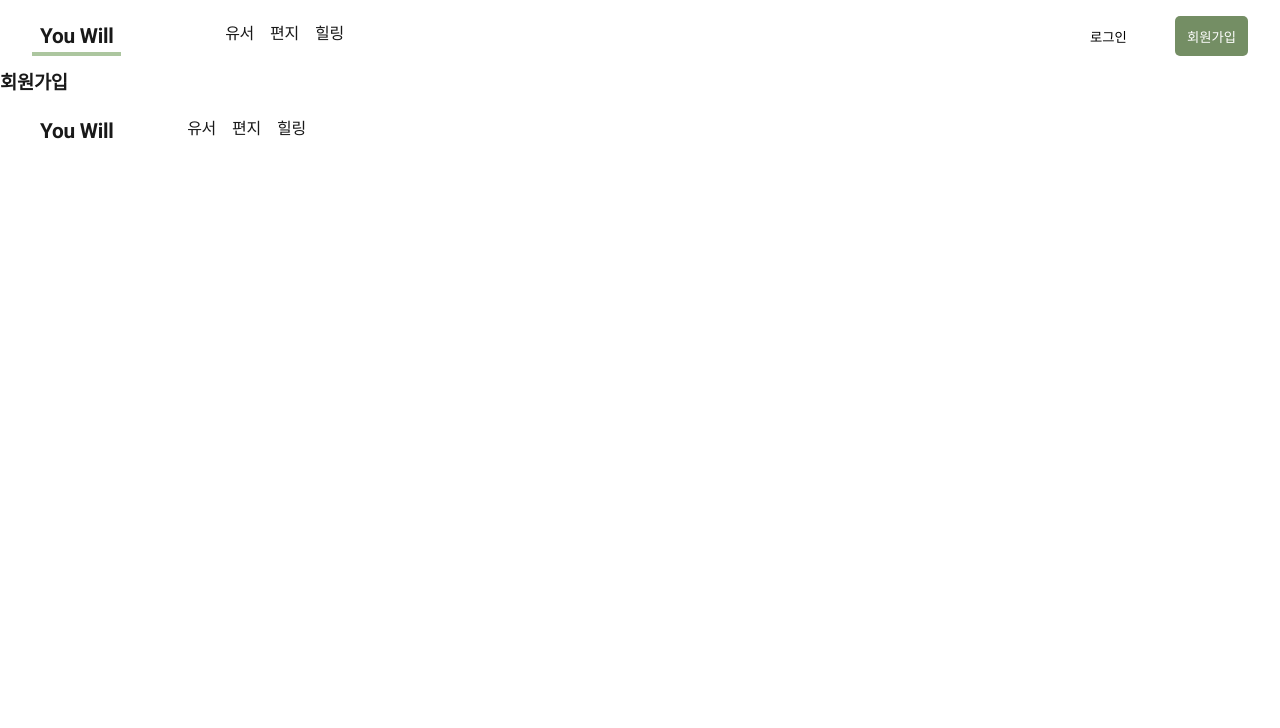
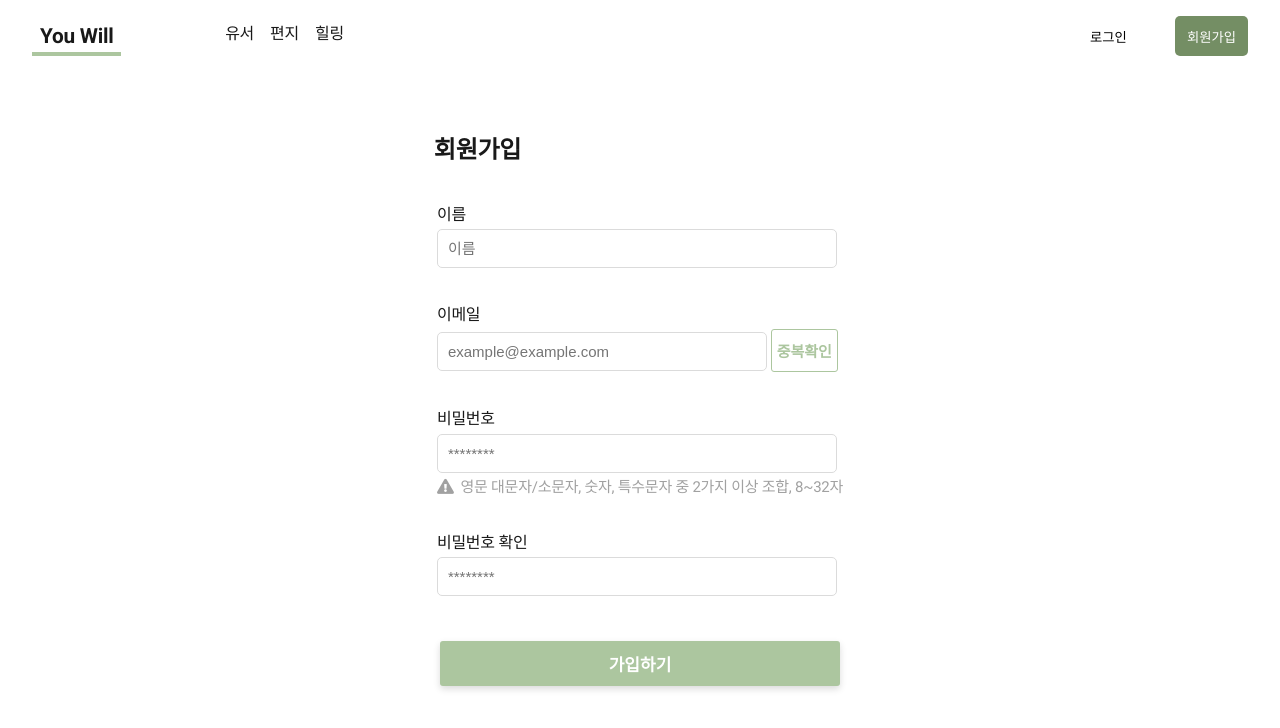
Before and after one commit to JNU-econovation/YouWill-web, a plain HTML site: page public/pages/signup/index.html in a window 1280 px wide. Drawn offline with Linux system fonts and the light colour scheme; no server answers.

Commit message:
feat: 회원가입 페이지 레이아웃

```diff
--- a/public/pages/signup/index.html
+++ b/public/pages/signup/index.html
@@ -27,22 +27,39 @@
         </div>
     </header>
     <div class="container">
-        <div class="category-intro">
-            <h3 class="category-name">회원가입</h3>
+        <h2 class="title">회원가입</h2>
+        <form>
+            <div>
+                <label>이름</label>
+                <div>
+                    <input type="text" class="input" placeholder="이름">
+                    <p class="error-msg"></p>
+                </div>
+            </div>
+            <div>
+                <label>이메일</label>
+                <div class="input-row">
+                    <input type="email" class="input-small" placeholder="example@example.com">
+                    <button class="check-btn">중복확인</button>
+                </div>
+                <p class="error-msg"></p>
+            </div>
+            <div>
+                <label>비밀번호</label>
+                <input type="password" lang="en" class="input" placeholder="********">
+                <small class="warning-msg"><i class="fa fa-exclamation-triangle"></i>&nbsp;&nbsp;영문 대문자/소문자, 숫자, 특수문자 중 2가지 이상 조합, 8~32자</small>
+                <p class="error-msg"></p>
+            </div>
+            <div>
+                <label>비밀번호 확인</label>
+                <input type="password" lang="en" class="input" placeholder="********">
+                <p class="error-msg"></p>
+            </div>
+        </form>
+        <div>
+            <button type="submit" class="signup-btn">가입하기</button>
         </div>
-
     </div>
-    <footer>
-        <div class="first">
-            <div class="logo">You Will</div>
-            <ul>
-                <li>유서</li>
-                <li>편지</li>
-                <li>힐링</li>
-            </ul>
-        </div>
-        <div class="dum"></div>
-    </footer>
     <script src="../../dist/js/signup/signup.js"></script>
     <script src="https://www.gstatic.com/firebasejs/8.7.1/firebase-app.js"></script>
     <script src="https://www.gstatic.com/firebasejs/8.7.1/firebase-auth.js"></script>
```
Also changed, not shown: public/dist/css/signup.css.
